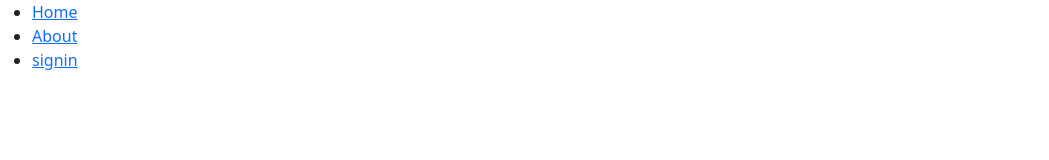
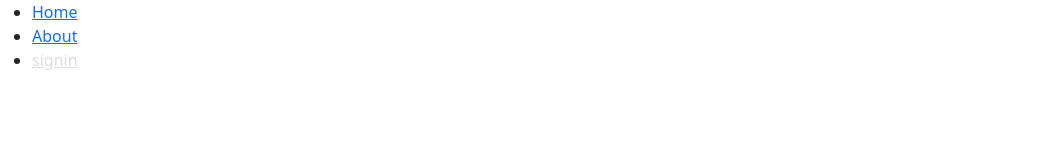
Before and after one commit to Mostafa-hamedd/next-test1, a Next.js app: page /signin in a window 1280 px wide. Shown: the top 160 px of the page, without its empty margins (0-1049 px from the left). Built offline with nearby package versions, Linux system fonts and the light colour scheme.

Commit message:
add active class in navbar

```diff
--- a/component/Nav.js
+++ b/component/Nav.js
@@ -1,18 +1,35 @@
 import Link from 'next/link'
+import { useRouter } from 'next/router'
+
 import navStyles from "../styles/Home.module.css"
 
 const Nav = () => {
+
+  const {asPath} = useRouter();
+
   return (
     <nav className={navStyles.nav}>
       <ul>
         <li>
-          <Link href='/'>Home</Link>
+          <Link href='/'>
+          <a className={asPath === '/' ?  "active" : ""}>
+            Home
+          </a>
+          </Link>
         </li>
         <li>
-          <Link href='/about'>About</Link>
+          <Link href='/about'>
+            <a className={asPath === '/about' ?  "active" : ""}>
+              About
+            </a>
+          </Link>
         </li>
         <li>
-          <Link href='/signin'>signin</Link>
+          <Link href='/signin'>
+            <a className={asPath === '/signin' ?  "active" : ""}>
+            signin
+            </a>
+          </Link>
         </li>
       </ul>
     </nav>
--- a/pages/_app.js
+++ b/pages/_app.js
@@ -3,6 +3,7 @@ import '../styles/globals.css'
 import { Hydrate, QueryClient, QueryClientProvider } from 'react-query'
 import { useState } from 'react'
 import { ReactQueryDevtools } from 'react-query/devtools'
+import "../styles/globals.css"
 
 function MyApp({ Component, pageProps }) {
   const [queryClient] = useState(() => new QueryClient())
--- a/pages/signin.js
+++ b/pages/signin.js
@@ -101,12 +101,6 @@ const Signin = ({ handleChange }) => {
           <Typography>
           <Link href="/">Forgot password ?</Link>
           </Typography>
-          {/* <Typography>
-            Do you have an account ?
-            <Link href="#" onClick={() => handleChange("event", 1)}>
-              Sign Up
-            </Link>
-          </Typography> */}
         </Paper>
       </Grid>
     </div>
--- a/styles/globals.css
+++ b/styles/globals.css
@@ -29,3 +29,6 @@ a {
   width: 100%;
   height: 100%;
 }
+.active {
+  color: #DDD;
+}
```
Also changed, not shown: styles/Home.module.css (line endings or trailing spaces).
